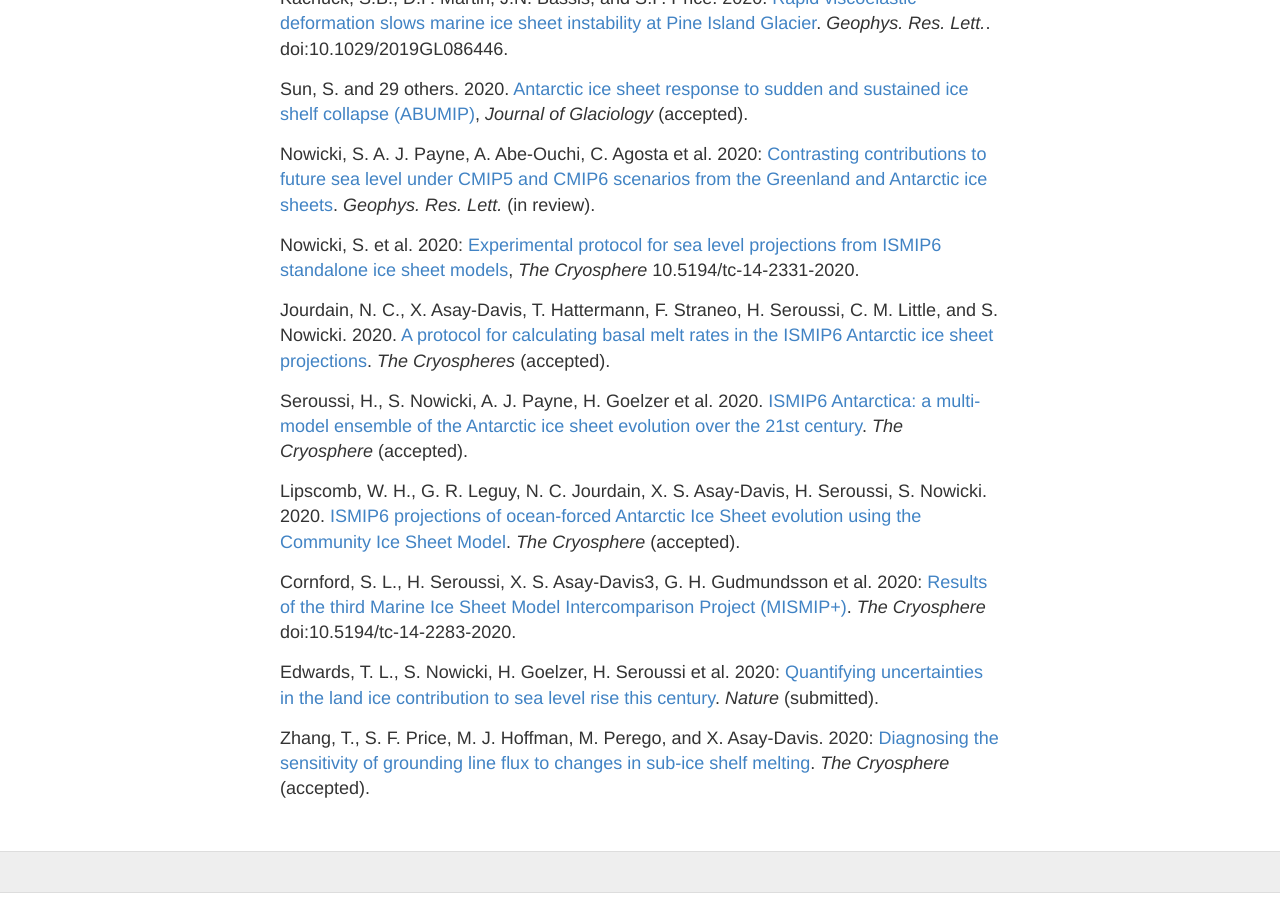
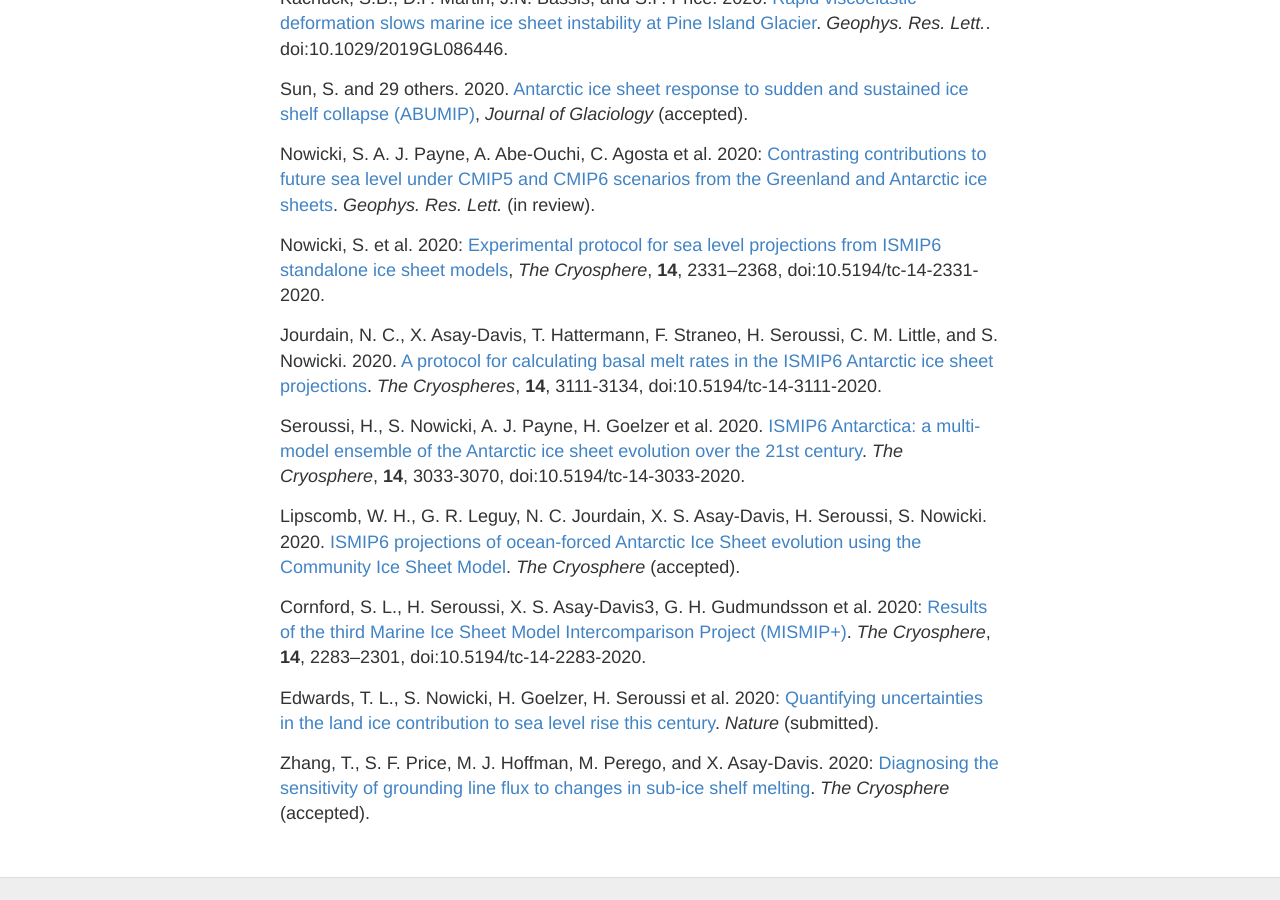
Before and after one commit to SLE-E3SM/SLE-E3SM.github.io, a Jekyll site: the page built from publications.md, in a window 1280 px wide and 900 px high, scrolled down 1567 px. Built offline with Jekyll 4.4.1, drawn with Linux system fonts in a browser that asks for light colours; some of the changed text lies outside the part shown.

Commit message:
Update publications.md

```diff
--- a/publications.md
+++ b/publications.md
@@ -36,15 +36,15 @@ Sun, S. and 29 others. 2020. [Antarctic ice sheet response to sudden and sustain
 
 Nowicki, S. A. J. Payne, A. Abe-Ouchi, C. Agosta et al. 2020: [Contrasting contributions to future sea level under CMIP5 and CMIP6 scenarios from the Greenland and Antarctic ice sheets](). *Geophys. Res. Lett.* (in review).
 
-Nowicki, S. et al. 2020: [Experimental protocol for sea level projections from ISMIP6 standalone ice sheet models](https://tc.copernicus.org/articles/14/2331/2020/), *The Cryosphere* 10.5194/tc-14-2331-2020.
+Nowicki, S. et al. 2020: [Experimental protocol for sea level projections from ISMIP6 standalone ice sheet models](https://tc.copernicus.org/articles/14/2331/2020/), *The Cryosphere*, **14**, 2331–2368, doi:10.5194/tc-14-2331-2020.
 
-Jourdain, N. C., X. Asay-Davis, T. Hattermann, F. Straneo, H. Seroussi, C. M. Little, and S. Nowicki. 2020. [A protocol for calculating basal melt rates in the ISMIP6 Antarctic ice sheet projections](https://tc.copernicus.org/preprints/tc-2019-277/). *The Cryospheres* (accepted).
+Jourdain, N. C., X. Asay-Davis, T. Hattermann, F. Straneo, H. Seroussi, C. M. Little, and S. Nowicki. 2020. [A protocol for calculating basal melt rates in the ISMIP6 Antarctic ice sheet projections](https://tc.copernicus.org/articles/14/3111/2020/). *The Cryospheres*, **14**, 3111-3134, doi:10.5194/tc-14-3111-2020.
 
-Seroussi, H., S. Nowicki, A. J. Payne, H. Goelzer et al. 2020. [ISMIP6 Antarctica: a multi-model ensemble of the Antarctic ice sheet evolution over the 21st century](https://doi.org/10.5194/tc-2019-324). *The Cryosphere* (accepted).
+Seroussi, H., S. Nowicki, A. J. Payne, H. Goelzer et al. 2020. [ISMIP6 Antarctica: a multi-model ensemble of the Antarctic ice sheet evolution over the 21st century](https://tc.copernicus.org/articles/14/3033/2020/). *The Cryosphere*, **14**, 3033-3070, doi:10.5194/tc-14-3033-2020.
 
 Lipscomb, W. H., G. R. Leguy, N. C. Jourdain, X. S. Asay-Davis, H. Seroussi, S. Nowicki. 2020. [ISMIP6 projections of ocean-forced Antarctic Ice Sheet evolution using the Community Ice Sheet Model](https://tc.copernicus.org/preprints/tc-2019-334/). *The Cryosphere* (accepted).
 
-Cornford, S. L., H. Seroussi, X. S. Asay-Davis3, G. H. Gudmundsson et al. 2020: [Results of the third Marine Ice Sheet Model Intercomparison Project (MISMIP+)](https://tc.copernicus.org/articles/14/2283/2020). *The Cryosphere* doi:10.5194/tc-14-2283-2020.
+Cornford, S. L., H. Seroussi, X. S. Asay-Davis3, G. H. Gudmundsson et al. 2020: [Results of the third Marine Ice Sheet Model Intercomparison Project (MISMIP+)](https://tc.copernicus.org/articles/14/2283/2020/). *The Cryosphere*, **14**, 2283–2301, doi:10.5194/tc-14-2283-2020.
 
 Edwards, T. L., S. Nowicki, H. Goelzer, H. Seroussi et al. 2020: [Quantifying uncertainties in the land ice
 contribution to sea level rise this century](). *Nature* (submitted).
```
Also changed, not shown: other parts of publications.md (+1 -1 lines).
